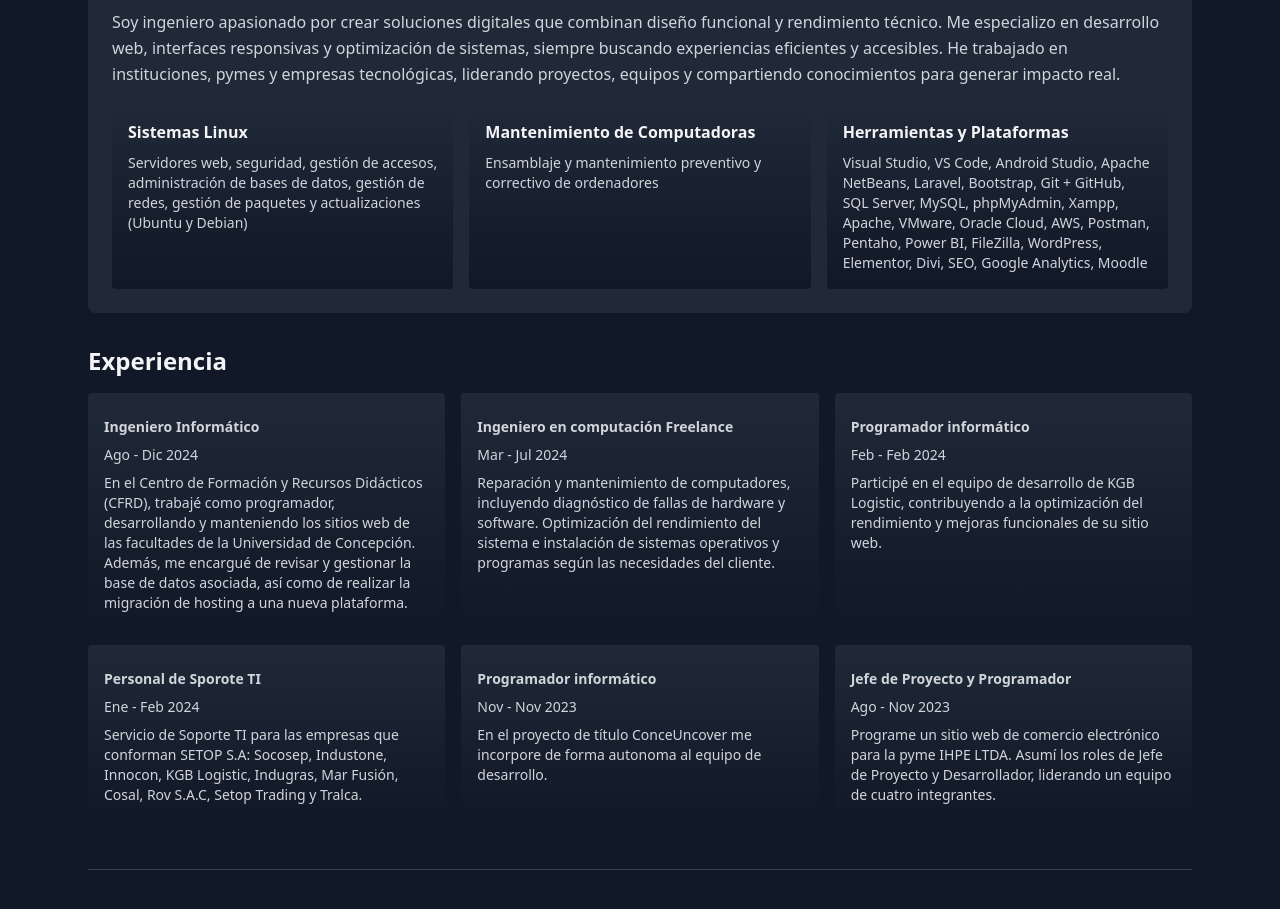
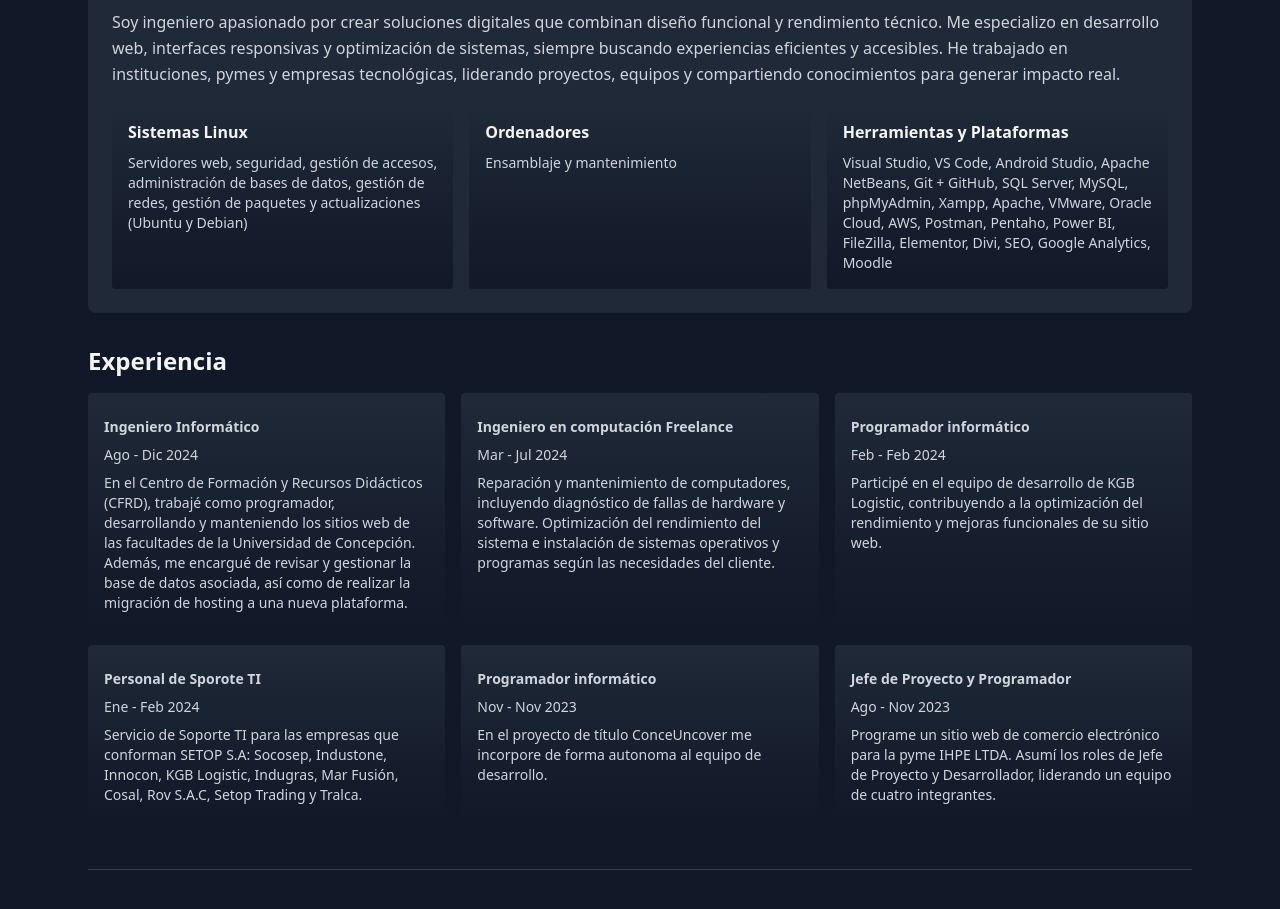
Before and after one commit to ClaudioVergara2/claudiovergara2.github.io, a plain HTML site: page index.html in a window 1280 px wide. Shown: the part 1097-2006 px from the top of the page. Drawn offline with nearby package versions, Linux system fonts and the light colour scheme.

Commit message:
[docs] Se modifica la info en la seccion Sobre Mí

```diff
--- a/index.html
+++ b/index.html
@@ -85,13 +85,12 @@
             gestión de redes, gestión de paquetes y actualizaciones (Ubuntu y Debian)</p>
         </div>
         <div class="p-4 bg-gradient-to-b from-gray-800 to-gray-900 rounded transform transition-transform duration-300 hover:scale-105 hover:shadow-lg">
-          <h3 class="font-semibold">Mantenimiento de Computadoras</h3>
-          <p class="text-sm text-gray-300 mt-2">Ensamblaje y mantenimiento preventivo y correctivo de ordenadores</p>
+          <h3 class="font-semibold">Ordenadores</h3>
+          <p class="text-sm text-gray-300 mt-2">Ensamblaje y mantenimiento</p>
         </div>
         <div class="p-4 bg-gradient-to-b from-gray-800 to-gray-900 rounded transform transition-transform duration-300 hover:scale-105 hover:shadow-lg">
           <h3 class="font-semibold">Herramientas y Plataformas</h3>
-          <p class="text-sm text-gray-300 mt-2">Visual Studio, VS Code, Android Studio, Apache NetBeans, Laravel, Bootstrap, Git + GitHub,
-            SQL Server, MySQL, phpMyAdmin, Xampp, Apache, VMware, Oracle Cloud, AWS, Postman, Pentaho, Power BI, FileZilla, WordPress, Elementor, Divi,
+          <p class="text-sm text-gray-300 mt-2">Visual Studio, VS Code, Android Studio, Apache NetBeans, Git + GitHub, SQL Server, MySQL, phpMyAdmin, Xampp, Apache, VMware, Oracle Cloud, AWS, Postman, Pentaho, Power BI, FileZilla, Elementor, Divi,
             SEO, Google Analytics, Moodle</p>
         </div>
       </div>
```
